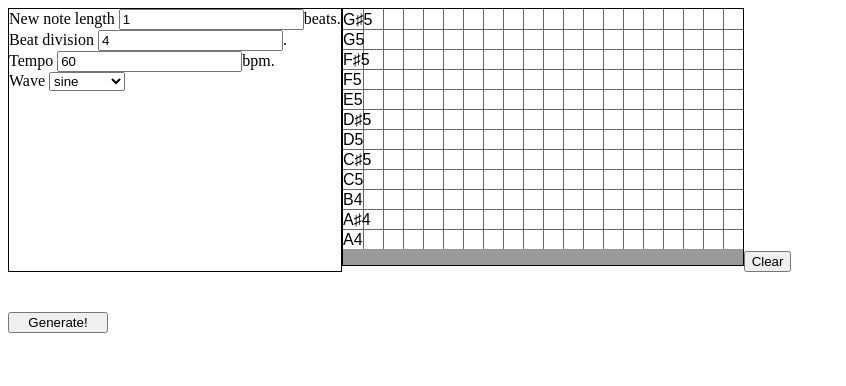
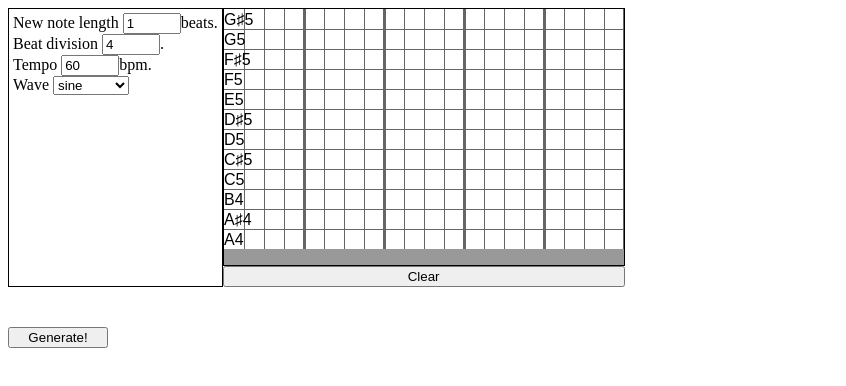
Before and after one commit to Bacorn42/sound-wave-composer, a React (Create React App) app: page / in a window 1280 px wide. Shown: the top 386 px of the page, without its empty margins (0-846 px from the left). Built offline with nearby package versions, Linux system fonts and the light colour scheme.

Commit message:
Improved styling; made beats visible

```diff
--- /dev/null
+++ b/src/components/roll/Canvas.css
@@ -0,0 +1,9 @@
+.canvas {
+  display: flex;
+  flex-direction: row;
+}
+
+.canvas-wrapper {
+  display: flex;
+  flex-direction: column;
+}
--- a/src/components/roll/Canvas.js
+++ b/src/components/roll/Canvas.js
@@ -3,6 +3,7 @@ import NoteSettings from './NoteSettings.js';
 import { toneNames } from '../../tones.js';
 import { PX_TO_BEAT, PX_TO_TONE } from '../../constants.js';
 import noteColors from '../../noteColors.js';
+import './Canvas.css';
 
 const TONES = toneNames.length;
 const BEATS = 5;
@@ -72,6 +73,7 @@ function Canvas({ notes, setNotes, beatDivision, makeNewNote }) {
       const offset = (beatStart % 1) * beatDivision;
       const beatDivisionWidth = PX_TO_BEAT/beatDivision;
       const x = Math.floor(beatDivisionWidth * (i - offset)) + 0.5;
+      ctx.lineWidth = (i % beatDivision === 0) ? 3 : 1;
       ctx.beginPath();
       ctx.moveTo(x, 0);
       ctx.lineTo(x, HEIGHT);
@@ -203,12 +205,14 @@ function Canvas({ notes, setNotes, beatDivision, makeNewNote }) {
   useEffect(() => draw());
 
   return (
-    <div>
-      <canvas ref={canvas} width={CANVAS_WIDTH} height={CANVAS_HEIGHT} tabIndex="0"
-        onClick={clickHandler} onKeyDown={keyDownHandler} onKeyUp={keyUpHandler}
-        onMouseDown={mouseDownHandler} onMouseMove={mouseMoveHandler} onMouseUp={mouseUpHandler}>
-      </canvas>
-      <button onClick={clear}>Clear</button>
+    <div className="canvas">
+      <div className="canvas-wrapper">
+        <canvas ref={canvas} width={CANVAS_WIDTH} height={CANVAS_HEIGHT} tabIndex="0"
+          onClick={clickHandler} onKeyDown={keyDownHandler} onKeyUp={keyUpHandler}
+          onMouseDown={mouseDownHandler} onMouseMove={mouseMoveHandler} onMouseUp={mouseUpHandler}>
+        </canvas>
+        <button onClick={clear}>Clear</button>
+      </div>
       {(selectedNotes.length > 0) && <NoteSettings notes={selectedNotes} draw={draw} deleteNotes={deleteNotes}></NoteSettings>}
     </div>
   );
--- a/src/components/roll/Display.css
+++ b/src/components/roll/Display.css
@@ -5,8 +5,3 @@
 .display canvas {
   border: 1px solid #000;
 }
-
-.display-canvas {
-  display: flex;
-  flex-direction: column;
-}
--- a/src/components/roll/Display.js
+++ b/src/components/roll/Display.js
@@ -36,9 +36,7 @@ function Display({ notes, setNotes, setTempo }) {
     <div className="display">
       <DisplaySettings setNewNoteLength={newNoteLengthHandler} setBeatDivision={beatDivisionHandler}
                        setTempo={tempoHandler} setWaveFunction={waveFunctionHandler}></DisplaySettings>
-      <div className="display-canvas">
-        <Canvas notes={notes} setNotes={setNotes} beatDivision={beatDivision} makeNewNote={makeNewNote}></Canvas>
-      </div>
+      <Canvas notes={notes} setNotes={setNotes} beatDivision={beatDivision} makeNewNote={makeNewNote}></Canvas>
     </div>
   );
 }
--- a/src/components/roll/DisplaySettings.css
+++ b/src/components/roll/DisplaySettings.css
@@ -1,3 +1,8 @@
 .display-settings {
   border: 1px solid #000;
+  padding: 4px;
 }
+
+.display-settings input {
+  width: 50px;
+}
--- a/src/components/roll/NoteSettings.css
+++ b/src/components/roll/NoteSettings.css
@@ -1,3 +1,12 @@
 .note-settings {
   border: 1px solid #000;
+  padding: 4px;
 }
+
+.note-settings input {
+  width: 50px;
+}
+
+.note-settings button {
+  margin-top: 16px;
+}
```
